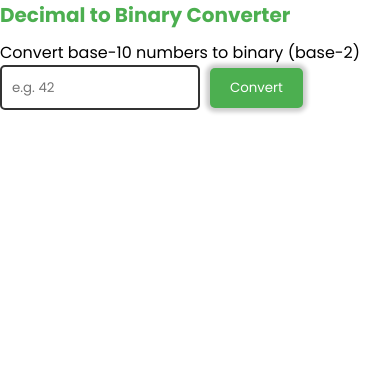
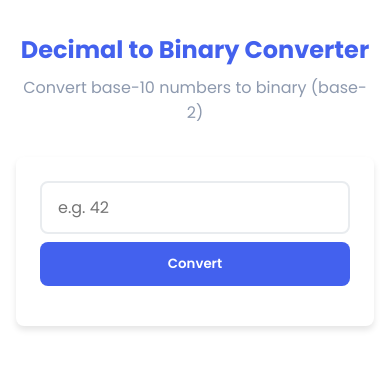
Before and after one commit to KelvinCode1234/decimal-binary-converter, a React (Vite) app: page / in a window 390 px wide. Shown: the top 368 px of the page. Built offline with nearby package versions, Linux system fonts and the light colour scheme.

Commit message:
Binary.css changes

```diff
--- a/src/components/Binary.css
+++ b/src/components/Binary.css
@@ -1,113 +1,200 @@
-.binary-converter {
-    text-align: center;
-    margin-top: 70px;
+:root {
+  --primary: #4361ee;
+  --primary-dark: #3a56d4;
+  --secondary: #4cc9f0;
+  --error: #f72585;
+  --text: #2b2d42;
+  --text-light: #8d99ae;
+  --background: #f8f9fa;
+  --card-bg: #ffffff;
+  --border-radius: 8px;
+  --box-shadow: 0 4px 6px rgba(0, 0, 0, 0.1);
+  --transition: all 0.3s ease;
 }
 
-.box {
+/* Base Styles */
+.converter-container {
+  max-width: 600px;
+  margin: 2rem auto;
+  padding: 1.5rem;
+  font-family: 'Segoe UI', system-ui, sans-serif;
+  color: var(--text);
+}
+
+.converter-header {
+  text-align: center;
+  margin-bottom: 2rem;
+}
+
+.title-animation {
+  color: var(--primary);
+  font-size: 2rem;
+  font-weight: 700;
+  margin-bottom: 0.5rem;
+  animation: fadeInDown 0.6s ease-out;
+}
+
+.subtitle {
+  color: var(--text-light);
+  font-size: 1rem;
+}
+
+/* Converter Box */
+.converter-box {
+  background: var(--card-bg);
+  border-radius: var(--border-radius);
+  padding: 1.5rem;
+  box-shadow: var(--box-shadow);
+  margin-bottom: 2rem;
+}
+
+.input-group {
   display: flex;
-    flex-direction: column;
-    align-items: center;
-    gap: 15px;
+  gap: 0.5rem;
+  margin-bottom: 1rem;
 }
 
 input {
-    padding: 10px;
-    margin-right: 10px;
-    width: 300px;
-    border: 2px solid #333;
-    border-radius: 5px;
+  flex: 1;
+  padding: 0.75rem 1rem;
+  border: 2px solid #e9ecef;
+  border-radius: var(--border-radius);
+  font-size: 1rem;
+  transition: var(--transition);
 }
 
-  button {
-    padding: 10px 20px;
-    cursor: pointer;
-    border: none;
-    border-radius: 5px;
-    background-color: #4CAF50;
-    color: #fff;
-    box-shadow: 0px 0px 4px 4px rgba(0, 0, 0, 0.2);
+input:focus {
+  outline: none;
+  border-color: var(--primary);
+  box-shadow: 0 0 0 3px rgba(67, 97, 238, 0.2);
 }
 
-  button:hover {
-    background-color: #3e8e41;
+/* Buttons */
+button {
+  padding: 0.75rem 1.5rem;
+  font-weight: 600;
+  border: none;
+  border-radius: var(--border-radius);
+  cursor: pointer;
+  transition: var(--transition);
 }
 
-  .btn {
-    margin-top: 20px;
-    background: rgb(255, 108, 108);
-    color: #fff;
+.convert-button {
+  background: var(--primary);
+  color: white;
 }
 
-  .btn:hover {
-    background: rgb(255, 64, 64);
+.convert-button:hover {
+  background: var(--primary-dark);
+  transform: translateY(-1px);
 }
 
-
-  h1 {
-    color: #4CAF50;
-    margin-bottom: 15px;
+.clear-button {
+  background: none;
+  color: var(--text-light);
+  padding: 0.25rem 0.5rem;
+  font-size: 0.875rem;
 }
 
-  h2 {
-    color: #007BFF;
-    margin-top: 10px;
+.clear-button:hover {
+  color: var(--error);
 }
 
- h3 {
-  margin-top: 15px;
+/* Results & History */
+.result-container {
+  margin-top: 1.5rem;
+  padding-top: 1rem;
+  border-top: 1px solid #e9ecef;
 }
 
-ul {
-  list-style-type: none;
-  padding: 0; /* Remove padding from ul (let li handle spacing) */
+.result-label {
+  font-weight: 600;
+  margin-right: 0.5rem;
 }
 
-li {
-  font-size: 18px;
-  margin: 5px 0;
-  padding: 10px; /* Move padding here */
-  border: 2px solid #000; /* Move border here */
+.result-value {
+  font-family: 'Courier New', monospace;
+  color: var(--primary);
 }
 
-@keyframes flipInY {
+.error-message {
+  color: var(--error);
+  font-size: 0.875rem;
+  margin-top: 0.5rem;
+}
+
+.history-section {
+  background: var(--card-bg);
+  border-radius: var(--border-radius);
+  padding: 1.5rem;
+  box-shadow: var(--box-shadow);
+}
+
+.history-header {
+  display: flex;
+  justify-content: space-between;
+  align-items: center;
+  margin-bottom: 1rem;
+}
+
+.history-list {
+  padding: 0;
+  margin: 0;
+  list-style: none;
+}
+
+.history-item {
+  display: flex;
+  align-items: center;
+  padding: 0.75rem 1rem;
+  margin-bottom: 0.5rem;
+  background: var(--background);
+  border-radius: var(--border-radius);
+  transition: var(--transition);
+}
+
+.history-item:hover {
+  transform: translateX(4px);
+}
+
+.history-decimal {
+  font-weight: 600;
+  min-width: 3rem;
+}
+
+.history-arrow {
+  margin: 0 0.5rem;
+  color: var(--text-light);
+}
+
+.history-binary {
+  font-family: 'Courier New', monospace;
+}
+
+/* Animations */
+@keyframes fadeInDown {
   from {
-      transform: perspective(400px) rotateY(90deg);
     opacity: 0;
-    }
-    50% {
-      transform: perspective(400px) rotateY(-10deg);
-      opacity: 1;
-    }
-    70% {
-      transform: perspective(400px) rotateY(10deg);
+    transform: translateY(-20px);
   }
   to {
-      transform: perspective(400px) rotateY(0deg);
+    opacity: 1;
+    transform: translateY(0);
+  }
 }
 
+/* Responsive Design */
+@media (max-width: 640px) {
+  .converter-container {
+    padding: 1rem;
+    margin-top: 1rem;
   }
 
-.flipInY {
-    animation: flipInY 1s ease forwards;
+  .input-group {
+    flex-direction: column;
   }
 
-
-
-  @media screen and (max-width: 600px) {
-    h1 {
-      font-size: 20px;
-      margin-bottom: 10px;
-    }
-
-    .box {
-        display: flex;
-        flex-direction: column;
-        align-items: center;
-        gap: 15px;
-    }
-
-    input {
-      width: 200px;
-      height: 45px;
+  .title-animation {
+    font-size: 1.5rem;
   }
 }
```
Lines whose indentation alone changed are shown as unchanged.
